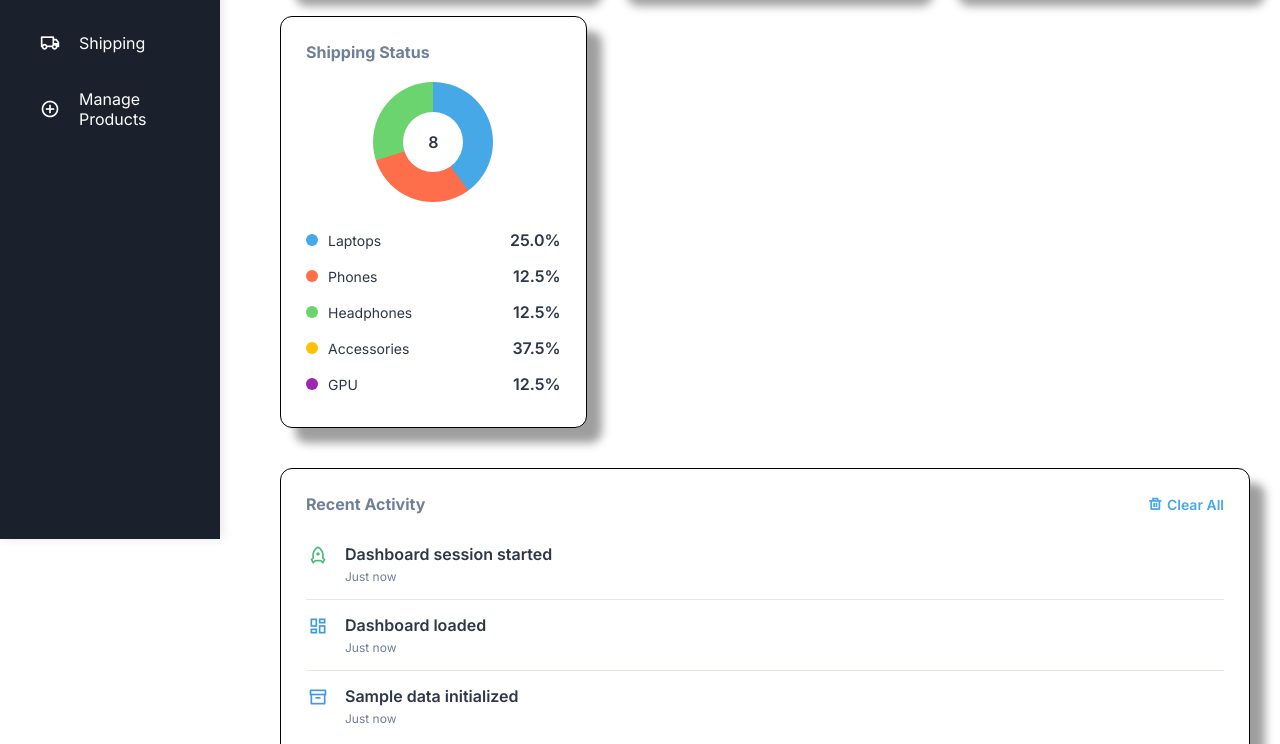
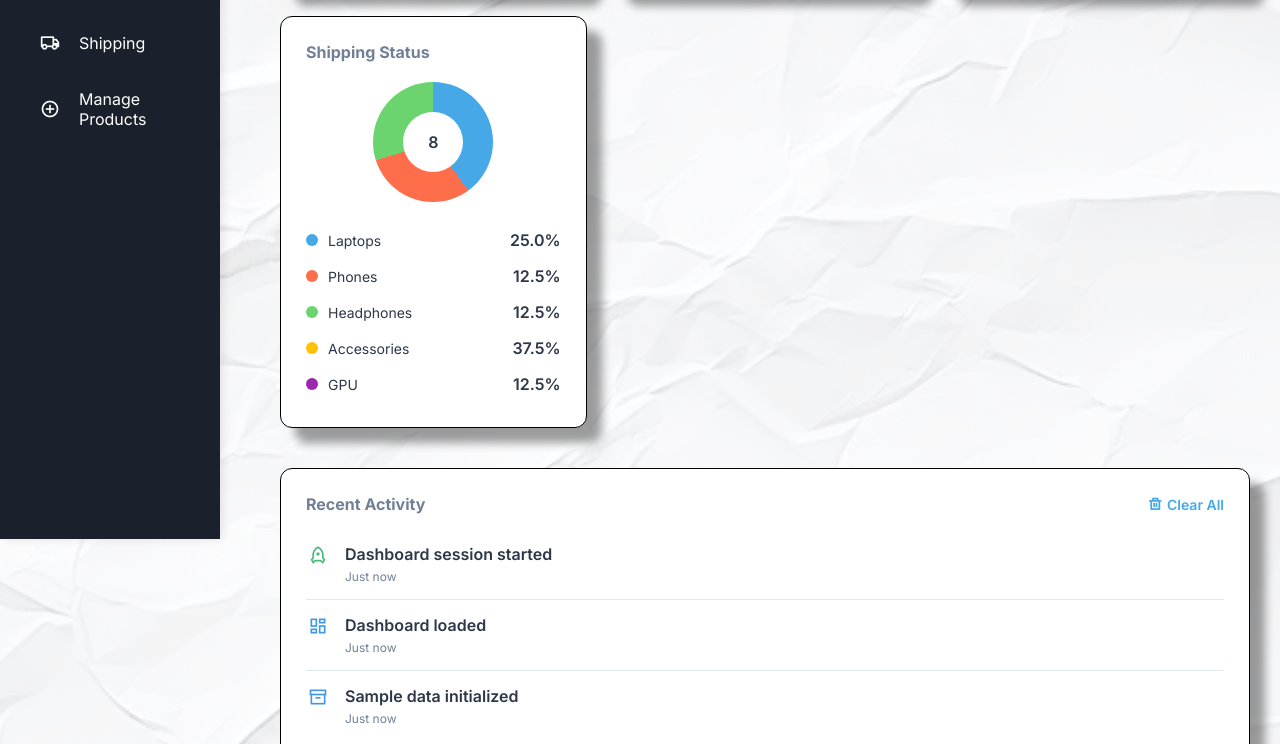
Before and after one commit to TarnishedChicken/Appdev, a plain HTML site: page index.html in a window 1280 px wide. Shown: the part 261-1005 px from the top of the page. Drawn offline with nearby package versions, Linux system fonts and the light colour scheme; the site is published under a folder, as on GitHub Pages, so addresses that start at the root find nothing.

Commit message:
fixed css

```diff
--- a/style.css
+++ b/style.css
@@ -14,7 +14,7 @@ body {
 }
 body::before {
     content: "";
-    background-image: url('/background.jpg');
+    background-image: url('background.jpg');
     position: absolute;
     top: 0;
     right: 0;
```
